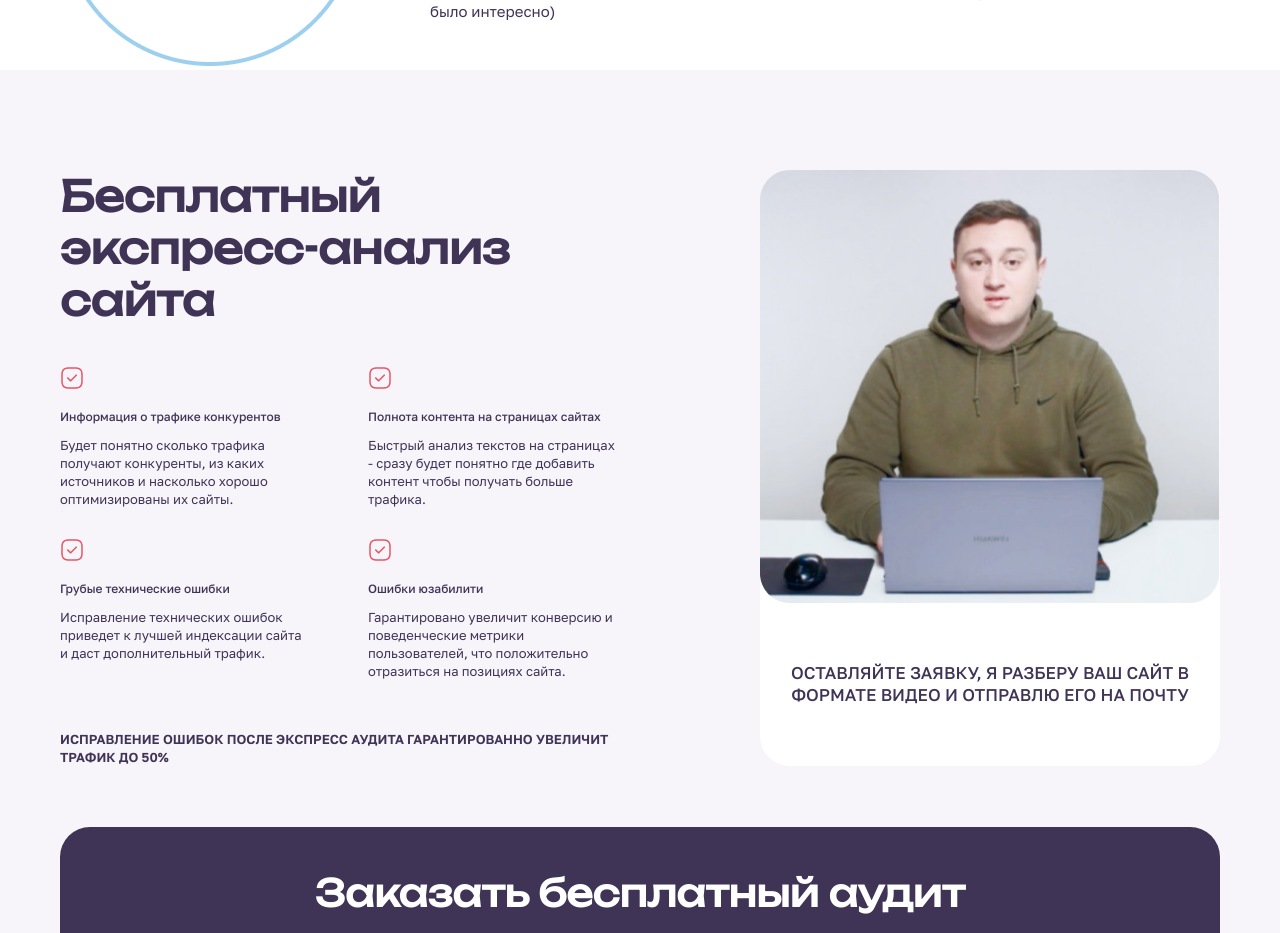
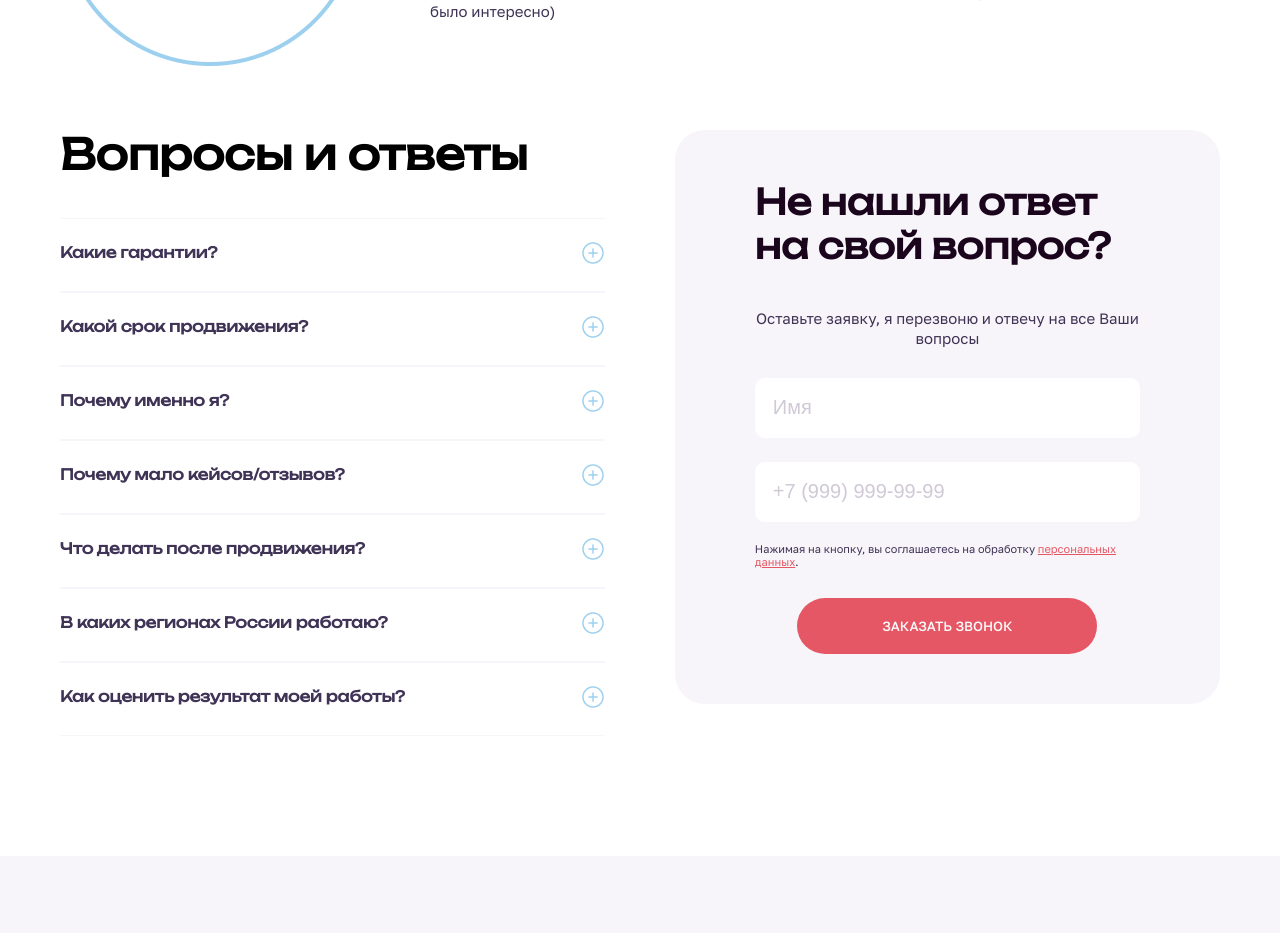
Before and after one commit to jakov96/vysotsky_pro, a Vue app in the folder frontend/: page / in a window 1280 px wide. Shown: the part 8140-9073 px from the top of the page. Built offline with nearby package versions, Linux system fonts and the light colour scheme.

Commit message:
Верстка блока Вопросы-ответы

```diff
--- a/frontend/src/App.vue
+++ b/frontend/src/App.vue
@@ -13,6 +13,7 @@
     <About/>
     <Teaching/>
     <Podcast/>
+    <Questions/>
     <SiteAnalysis/>
     <Blog/>
     <Footer/>
@@ -36,6 +37,7 @@ import Podcast from './components/Podcast'
 import Teaching from './components/Teaching'
 import Blog from './components/Blog'
 import SiteAnalysis from './components/SiteAnalysis'
+import Questions from './components/Questions'
 
 export default {
   name: 'App',
@@ -54,6 +56,7 @@ export default {
     Services,
     SiteAnalysis,
     Teaching,
+    Questions,
     Who,
     WorkFormat
   }
--- /dev/null
+++ b/frontend/src/components/Questions.vue
@@ -0,0 +1,157 @@
+<template>
+  <section class="section-3">
+    <div class="side-width">
+      <div class="questions-wrap">
+        <div class="questions">
+          <div class="title-section">Вопросы и ответы</div>
+          <div class="questions__content">
+            <div class="questions__item">
+              <div class="questions__question" @click="toggleBtn($event)">Какие гарантии?</div>
+              <div class="questions__answer">Ответ на вопрос</div>
+            </div>
+            <div class="questions__item">
+              <div class="questions__question" @click="toggleBtn($event)">Какой срок продвижения?</div>
+              <div class="questions__answer">Ответ на вопрос</div>
+            </div>
+            <div class="questions__item">
+              <div class="questions__question" @click="toggleBtn($event)">Почему именно я?</div>
+              <div class="questions__answer">Ответ на вопрос</div>
+            </div>
+            <div class="questions__item">
+              <div class="questions__question" @click="toggleBtn($event)">Почему мало кейсов/отзывов?</div>
+              <div class="questions__answer">Ответ на вопрос</div>
+            </div>
+            <div class="questions__item">
+              <div class="questions__question" @click="toggleBtn($event)">Что делать после продвижения?</div>
+              <div class="questions__answer">Ответ на вопрос</div>
+            </div>
+            <div class="questions__item">
+              <div class="questions__question" @click="toggleBtn($event)">В каких регионах России работаю?</div>
+              <div class="questions__answer">Ответ на вопрос</div>
+            </div>
+            <div class="questions__item">
+              <div class="questions__question" @click="toggleBtn($event)">Как оценить результат моей работы?</div>
+              <div class="questions__answer">Ответ на вопрос</div>
+            </div>
+          </div>
+        </div>
+        <div class="question-form">
+          <div class="question-form__title">Не нашли ответ на свой вопрос?</div>
+          <span class="question-form__text">Оставьте заявку, я перезвоню и отвечу  на все Ваши вопросы</span>
+          <div class="question-form__data">
+            <input type="text" placeholder="Имя">
+            <input type="tel" placeholder="+7 (999) 999-99-99">
+          </div>
+          <div class="question-form__agree">Нажимая на кнопку, вы соглашаетесь на обработку
+            <a href="#" class="link">персональных данных</a>.
+          </div>
+          <button class="btn">Заказать звонок</button>
+        </div>
+      </div>
+    </div>
+  </section>
+</template>
+
+<script>
+export default {
+  name: 'Questions',
+  methods: {
+    toggleBtn: function (event) {
+      let button = event.target.parentElement
+      button.classList.toggle('active')
+    }
+  }
+}
+</script>
+
+<style lang="sass">
+.questions-wrap
+  display: flex
+  justify-content: space-between
+
+.questions
+  width: 47%
+  display: flex
+  flex-direction: column
+
+  &__item
+    display: flex
+    flex-direction: column
+    padding: 22px 0 26px
+    border-top: 1px solid rgba(247, 245, 249, 1)
+    border-bottom: 1px solid rgba(247, 245, 249, 1)
+
+    &.active
+      .questions__answer
+        display: block
+
+  &__question
+    width: 100%
+    display: flex
+    justify-content: space-between
+    align-items: center
+    cursor: pointer
+    font-size: 15px
+    font-weight: 700
+    font-family: 'Unbounded', 'sans-serif'
+
+    &:after
+      content: ''
+      display: block
+      width: 24px
+      height: 24px
+      background: url('../assets/images/plus.png') no-repeat
+
+  &__answer
+    display: none
+    margin-top: 20px
+
+.question-form
+  width: 47%
+  height: max-content
+  display: flex
+  flex-direction: column
+  padding: 50px 80px
+  background: rgba(247, 245, 249, 1)
+  border-radius: 30px
+  box-sizing: border-box
+
+  &__title
+    color: rgba(26, 5, 29, 1)
+    font-size: 35px
+    font-weight: 700
+    font-family: 'Unbounded', 'sans-serif'
+
+  &__text
+    margin-top: 40px
+    font-size: 15px
+    line-height: 20px
+    text-align: center
+
+  &__data
+    display: flex
+    flex-direction: column
+    margin: 30px 0 20px
+    text-align: center
+
+    input
+      height: 60px
+      padding: 18px
+      font-size: 20px
+      border: none
+      border-radius: 10px
+      box-sizing: border-box
+
+      &::placeholder
+        color: rgba(208, 201, 214, 1)
+
+      &:last-child
+        margin-top: 24px
+
+  &__agree
+    font-size: 11px
+
+  .btn
+    width: 300px
+    margin: 30px auto 0
+</style>
```
Also changed, not shown: frontend/src/assets/images/plus.png (added).
